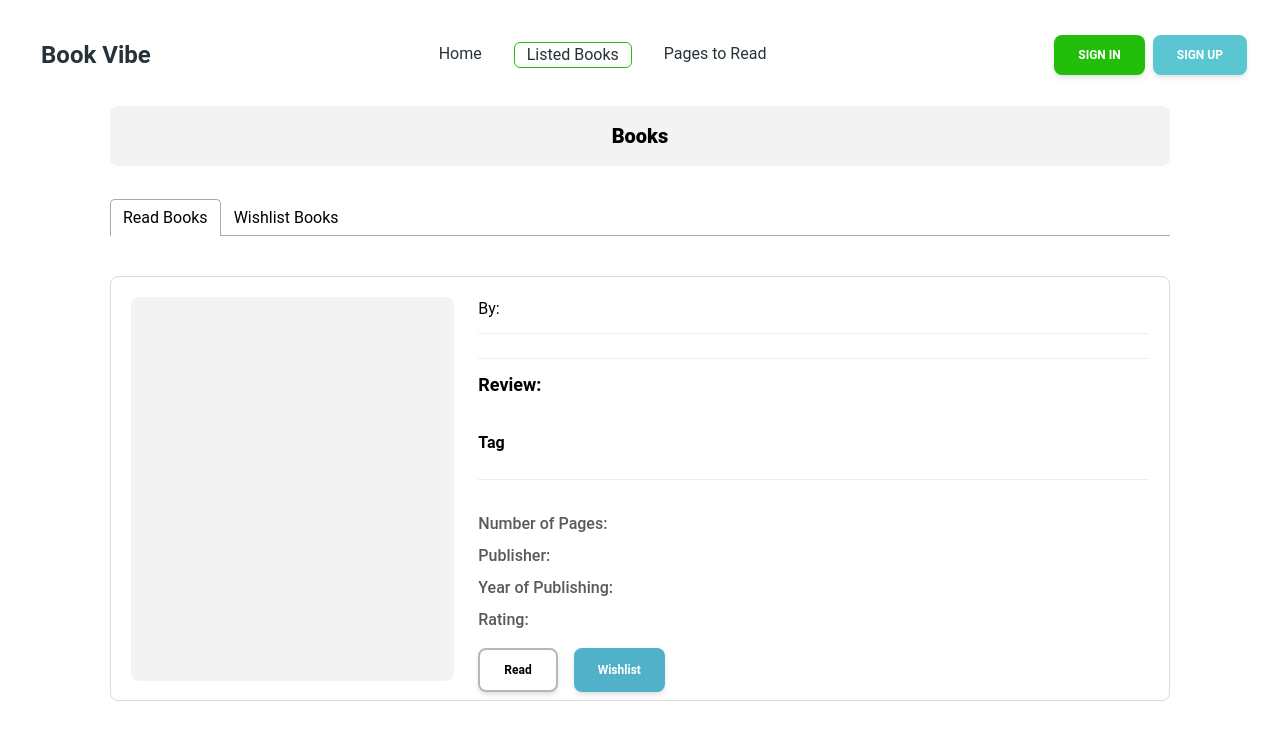
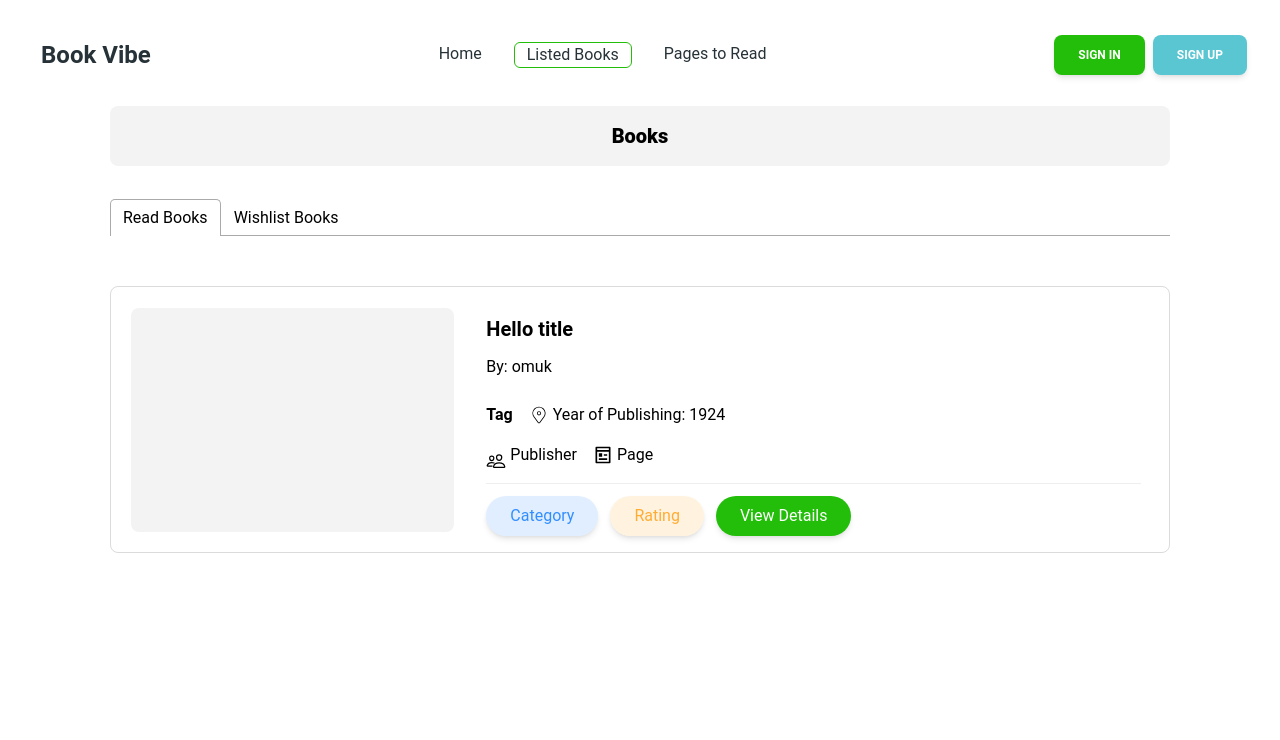
Before and after one commit to mustafa-official/book-vibe-a-8, a React (Vite) app: page /books in a window 1280 px wide. Shown: the top 740 px of the page. Built offline with nearby package versions, Linux system fonts and the light colour scheme.

Commit message:
listed books page design done

```diff
--- a/src/components/ReadBooks.jsx
+++ b/src/components/ReadBooks.jsx
@@ -1,24 +1,19 @@
 import { Button } from "@material-tailwind/react";
+import { CiLocationOn } from "react-icons/ci";
+import { IoPeopleOutline } from "react-icons/io5";
+import { RiPagesLine } from "react-icons/ri";
 
 const ReadBooks = () => {
   return (
     <div className="grid gap-6 grid-cols-12 py-2 border border-[#13131326] p-5 rounded-lg mt-10 items-center">
-      <div className="flex items-center col-span-4 bg-[#1313130D] justify-center rounded-lg">
-        <img
-          src=""
-          alt=""
-          className="h-72 sm:h-80 lg:h-96 xl:h-112 2xl:h-128"
-        />
+      <div className="flex h-56  col-span-4 bg-[#1313130D] justify-center rounded-lg">
+        <img src="" alt="" />
       </div>
-      <div className="flex col-span-8 flex-col justify-center text-center rounded-sm lg:text-left">
+      <div className="flex col-span-8 space-y-3 flex-col p-2 justify-center text-center rounded-sm lg:text-left">
         <h1 className="text-2xl font-bold leading-none lg:text-3xl"></h1>
-        <p className="mt-3">By:</p>
-        <hr className="my-3" />
+        <p className="font-bold text-xl">Hello title</p>
+        <p>By: omuk</p>
         <p className="text-[18px]"></p>
-        <hr className="my-3" />
-        <p className="text-lg mb-4 lg:mb-8">
-          <span className="font-bold">Review: </span>
-        </p>
         <div className="flex items-center gap-4">
           <h2 className="font-bold">Tag</h2>
           {/* {allTags.map((tag, idx) => (
@@ -30,44 +25,58 @@ const ReadBooks = () => {
                 #{tag}
               </Button>
             ))} */}
+          <h2 className="flex items-center gap-1">
+            <CiLocationOn className="text-xl"></CiLocationOn> Year of
+            Publishing: 1924
+          </h2>
         </div>
-        <hr className="my-6" />
-        <div className="flex lg:flex-row flex-col gap-8">
-          <div>
-            <p className="text-[#131313B3] font-medium mt-2">
-              Number of Pages:
-            </p>
-            <p className="text-[#131313B3] font-medium mt-2">Publisher: </p>
-            <p className="text-[#131313B3] font-medium mt-2">
-              Year of Publishing:
-            </p>
-            <p className="text-[#131313B3] font-medium mt-2">Rating: </p>
-          </div>
-          <div>
-            <h2 className="font-bold mt-2"></h2>
-            <h2 className="font-bold mt-2"></h2>
-            <h2 className="font-bold mt-2"></h2>
-            <h2 className="font-bold mt-2"></h2>
-          </div>
+
+        <div className="flex gap-4">
+          <p className="flex items-center gap-1">
+            <IoPeopleOutline className="text-xl mt-3"></IoPeopleOutline>{" "}
+            Publisher
+          </p>
+          <p className="flex items-center gap-1">
+            <RiPagesLine className="text-xl"></RiPagesLine> Page
+          </p>
         </div>
-        <div className="flex lg:justify-start justify-center gap-4 mt-4">
+        <hr className="my-4" />
+        <div className="flex gap-3 mt-3">
           <Button
             style={{
-              backgroundColor: "transparent",
-              color: "black",
+              color: "#328EFF",
+              backgroundColor: "#328EFF26",
+              borderRadius: "50px",
               textTransform: "capitalize",
-              border: "2px solid #1313134D",
+              fontSize: "16px",
+              fontWeight: "normal",
             }}
           >
-            Read
+            Category
           </Button>
           <Button
             style={{
-              backgroundColor: "#50B1C9",
+              color: "#FFAC33",
+              backgroundColor: "#FFAC3326",
+              borderRadius: "50px",
               textTransform: "capitalize",
+              fontSize: "16px",
+              fontWeight: "normal",
             }}
           >
-            Wishlist
+            Rating
+          </Button>
+          <Button
+            style={{
+              color: "#FFFFFF",
+              backgroundColor: "#23BE0A",
+              borderRadius: "50px",
+              textTransform: "capitalize",
+              fontSize: "16px",
+              fontWeight: "normal",
+            }}
+          >
+            View Details
           </Button>
         </div>
       </div>
--- a/src/pages/Books.jsx
+++ b/src/pages/Books.jsx
@@ -14,7 +14,9 @@ const Books = () => {
             <Tab>Wishlist Books</Tab>
           </TabList>
           <TabPanel>
-            <ReadBooks></ReadBooks>
+            <div className="grid grid-cols-1 gap-5">
+              <ReadBooks></ReadBooks>
+            </div>
           </TabPanel>
           <TabPanel></TabPanel>
         </Tabs>
```
